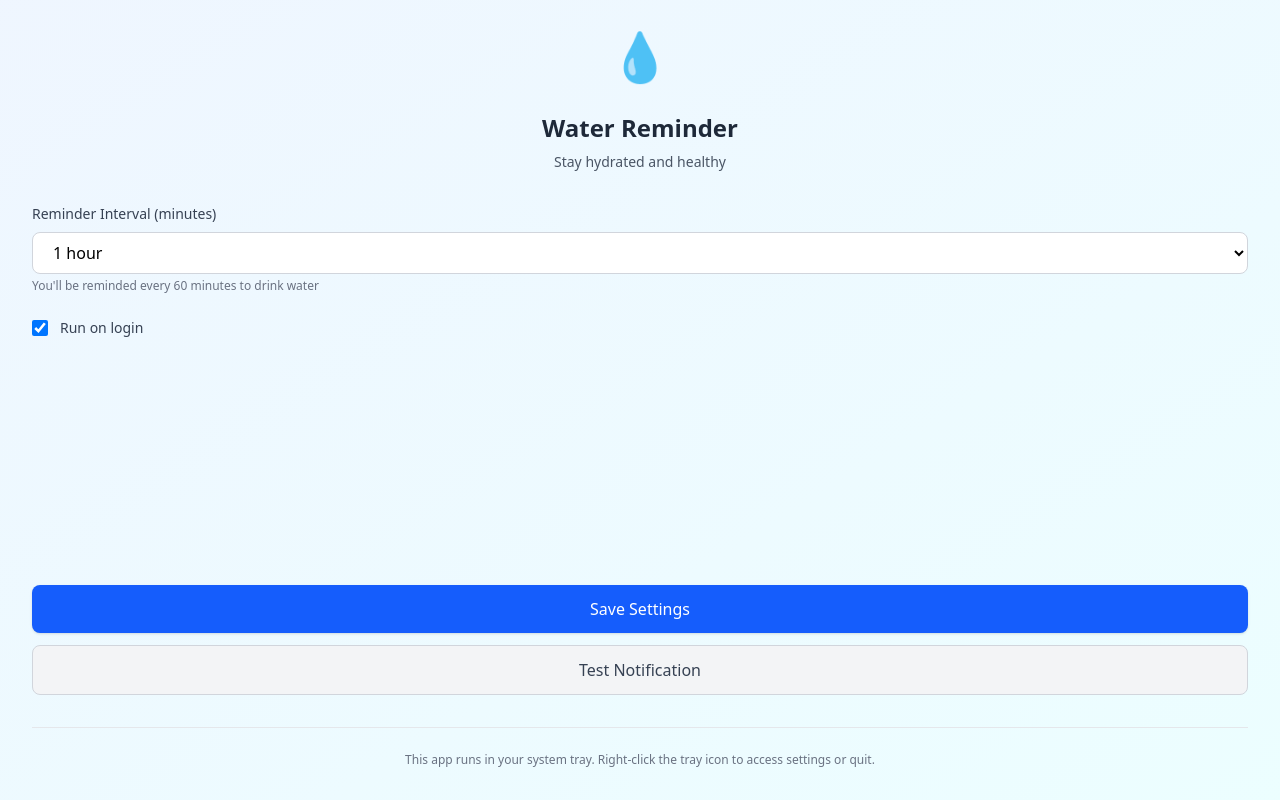
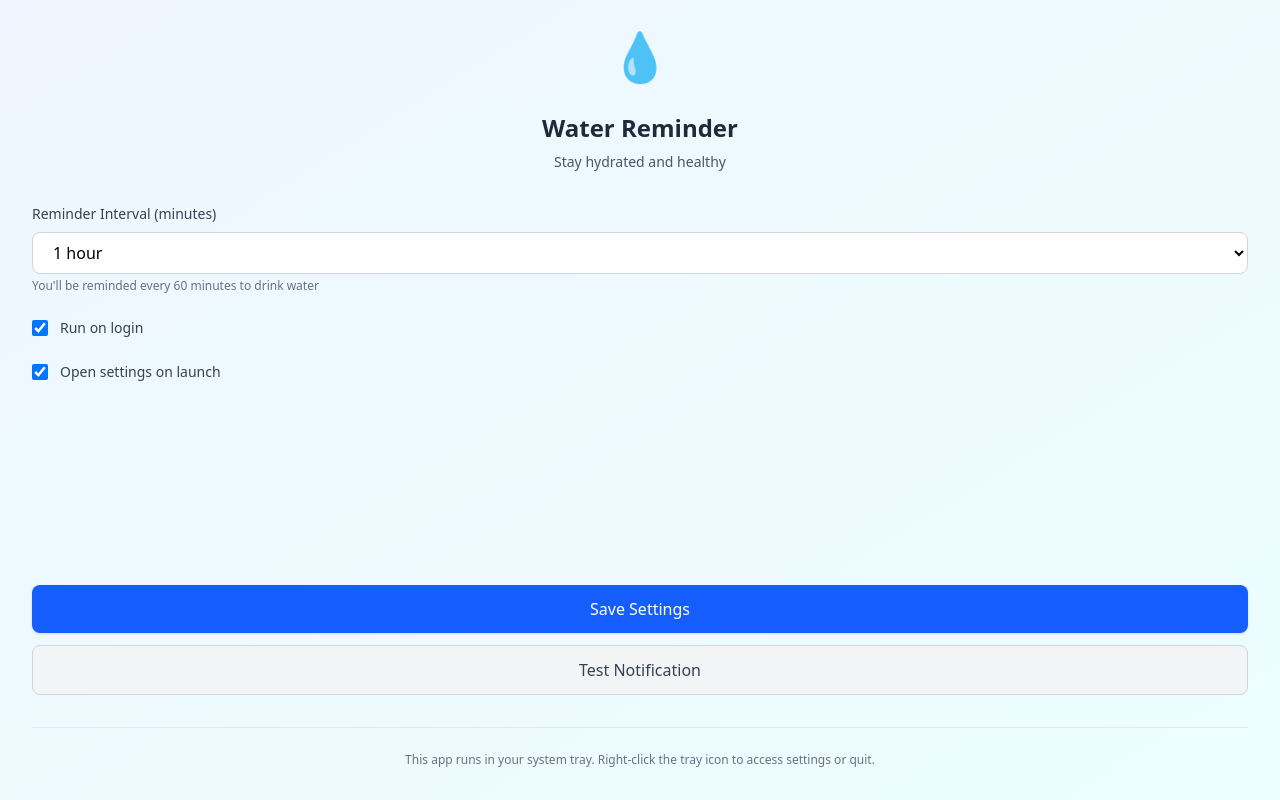
Before and after one commit to jalbarrang/water-app, a React (Vite) app: page / in a window 1280 px wide. Built offline with nearby package versions, Linux system fonts and the light colour scheme.

Commit message:
feat: made it so settings window opens on launch

```diff
--- a/package.json
+++ b/package.json
@@ -1,7 +1,7 @@
 {
   "name": "water-app",
   "productName": "Water Reminder",
-  "version": "1.0.1",
+  "version": "1.1.0",
   "description": "A simple water reminder app",
   "main": ".vite/build/app.js",
   "scripts": {
--- a/src/app.ts
+++ b/src/app.ts
@@ -31,6 +31,7 @@ interface Settings {
   intervalMinutes: number;
   lastSent: number;
   openAtLogin: boolean;
+  openSettingsOnLaunch: boolean;
 }
 
 // Define schema for electron-store
@@ -46,6 +47,10 @@ const schema: Schema<Settings> = {
   openAtLogin: {
     type: 'boolean',
     default: false,
+  },
+  openSettingsOnLaunch: {
+    type: 'boolean',
+    default: true,
   },
 };
 
@@ -211,6 +216,11 @@ const setupIpcHandlers = () => {
       });
     }
 
+    if (newSettings.openSettingsOnLaunch !== undefined) {
+      store.set('openSettingsOnLaunch', newSettings.openSettingsOnLaunch);
+      log.info(`Open settings on launch set to ${newSettings.openSettingsOnLaunch}`);
+    }
+
     // Update lastSent to now
     store.set('lastSent', Date.now());
 
@@ -252,6 +262,13 @@ app.whenReady().then(() => {
   createTray();
   initScheduler();
   configureAutoLaunch();
+
+  // Open settings window on launch if enabled
+  if (store.get('openSettingsOnLaunch')) {
+    log.info('Opening settings window on launch');
+    createSettingsWindow();
+  }
+
   log.info('All components initialized successfully');
 });
 
--- a/src/preload.ts
+++ b/src/preload.ts
@@ -5,6 +5,7 @@ interface Settings {
   intervalMinutes: number;
   lastSent: number;
   openAtLogin: boolean;
+  openSettingsOnLaunch: boolean;
 }
 
 // Expose protected methods that allow the renderer process to use
--- a/src/renderer/app.tsx
+++ b/src/renderer/app.tsx
@@ -3,6 +3,7 @@ import React, { useEffect, useState } from 'react';
 export const App = () => {
   const [intervalMinutes, setIntervalMinutes] = useState<number>(60);
   const [openAtLogin, setOpenAtLogin] = useState<boolean>(true);
+  const [openSettingsOnLaunch, setOpenSettingsOnLaunch] = useState<boolean>(true);
   const [isLoading, setIsLoading] = useState<boolean>(true);
   const [isSaving, setIsSaving] = useState<boolean>(false);
 
@@ -18,6 +19,7 @@ export const App = () => {
         const settings = await window.electronAPI.getSettings();
         setIntervalMinutes(settings.intervalMinutes);
         setOpenAtLogin(settings.openAtLogin);
+        setOpenSettingsOnLaunch(settings.openSettingsOnLaunch);
       } catch (error) {
         console.error('Failed to load settings:', error);
       } finally {
@@ -34,6 +36,7 @@ export const App = () => {
       await window.electronAPI.saveSettings({
         intervalMinutes,
         openAtLogin,
+        openSettingsOnLaunch,
       });
       // Settings saved notification is shown by the main process
     } catch (error) {
@@ -124,6 +127,20 @@ export const App = () => {
               Run on login
             </label>
           </div>
+
+          {/* Open Settings on Launch Setting */}
+          <div className="flex items-center">
+            <input
+              id="openOnLaunch"
+              type="checkbox"
+              checked={openSettingsOnLaunch}
+              onChange={(e) => setOpenSettingsOnLaunch(e.target.checked)}
+              className="w-4 h-4 text-blue-600 border-gray-300 rounded focus:ring-blue-500"
+            />
+            <label htmlFor="openOnLaunch" className="ml-3 text-sm font-medium text-gray-700">
+              Open settings on launch
+            </label>
+          </div>
         </div>
 
         <div>
--- a/src/renderer/global.d.ts
+++ b/src/renderer/global.d.ts
@@ -4,6 +4,7 @@ interface Settings {
   intervalMinutes: number;
   lastSent: number;
   openAtLogin: boolean;
+  openSettingsOnLaunch: boolean;
 }
 
 interface ElectronAPI {
```
